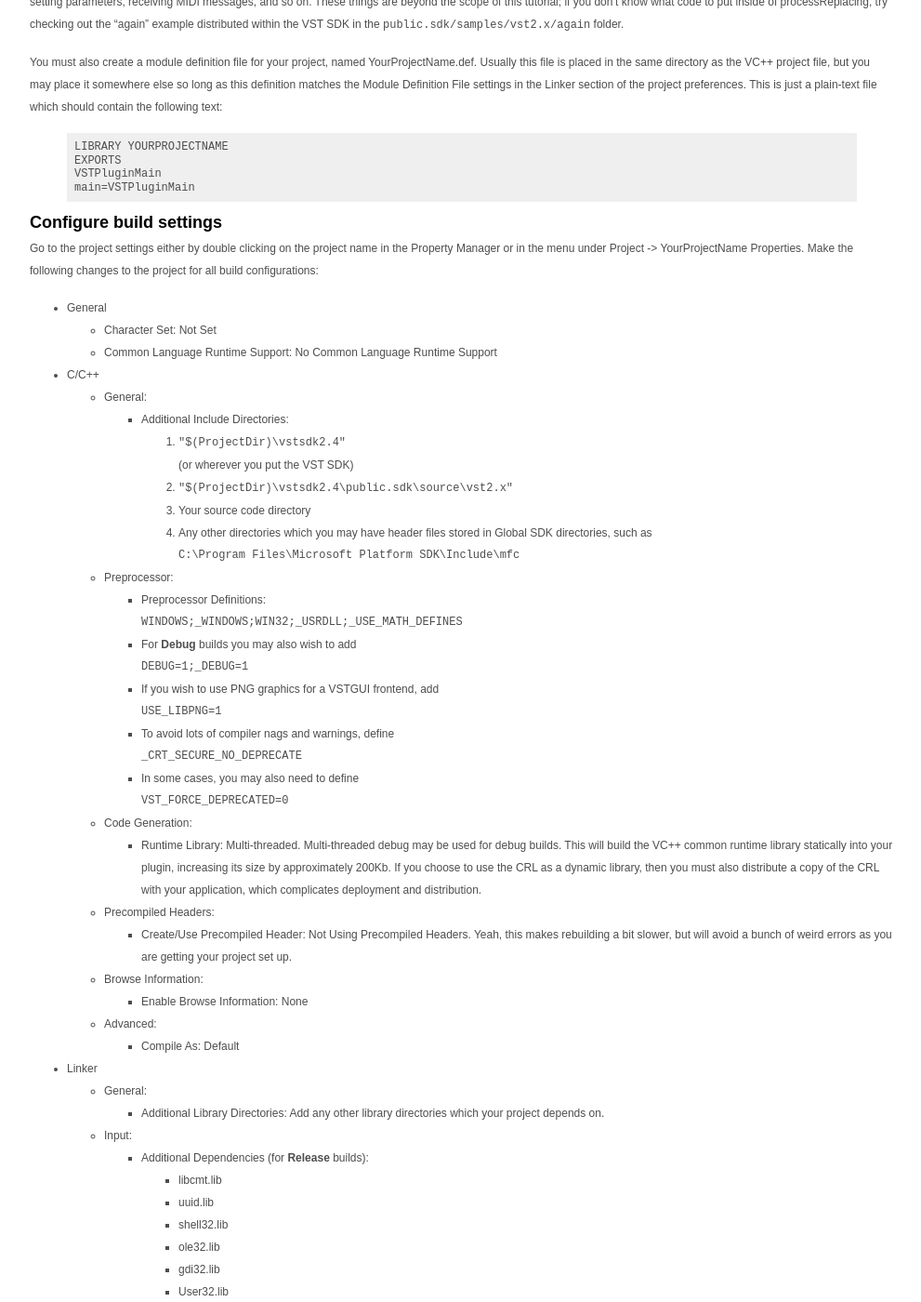
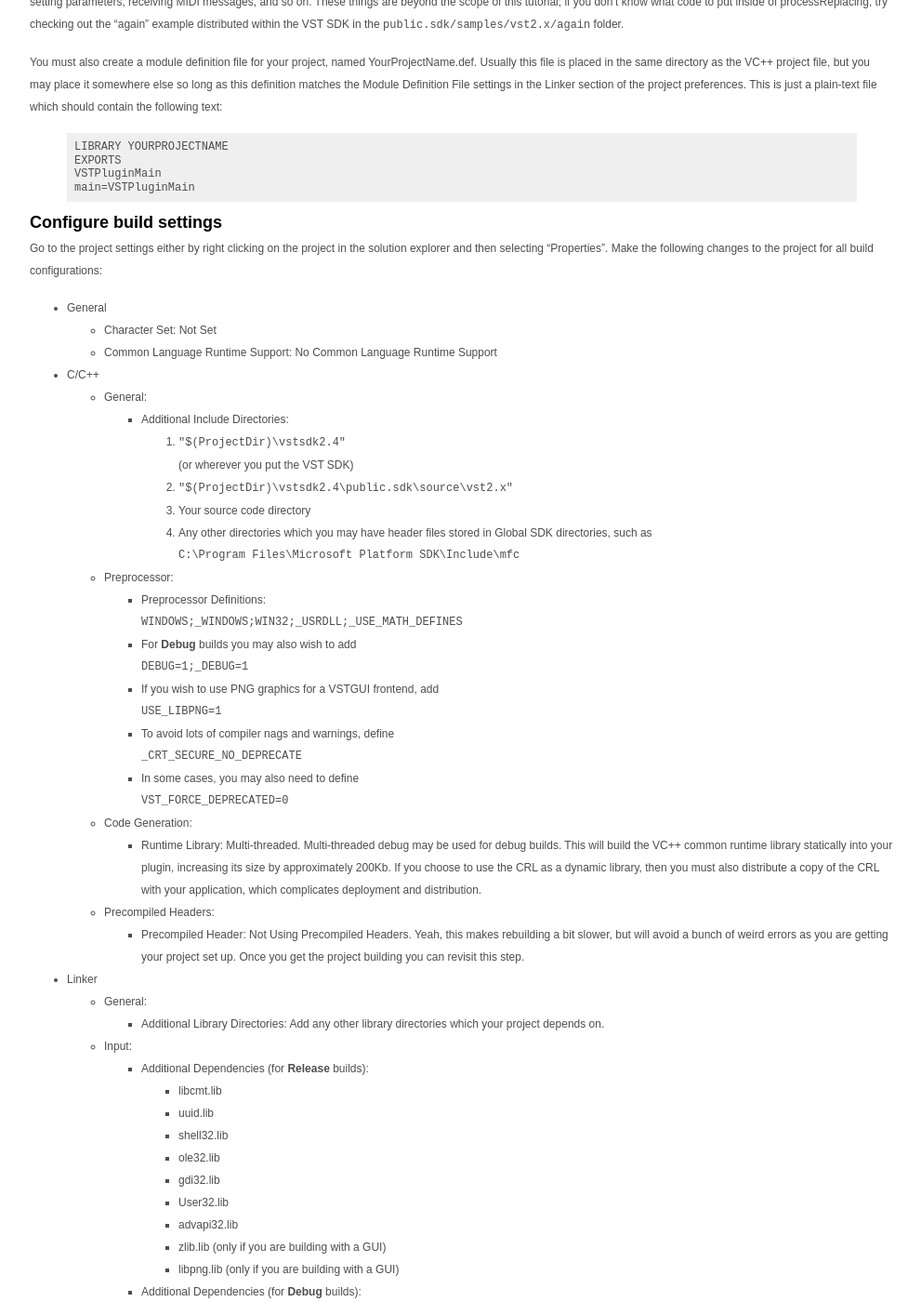
Before and after one commit to teragonaudio/Website, a Jekyll site: the page built from _posts/2010-02-17-How-to-make-VST-plugins-in-Visual-Studio.md, in a window 1280 px wide and 1400 px high, scrolled down 1910 px. Shown: the whole window at 93% size, without its empty margins (143-1134 px from the left). Built offline with Jekyll 4.4.1, drawn with Linux system fonts in a browser that asks for light colours; some of the changed text lies outside the part shown.

Commit message:
Changes for VS2010

```diff
--- a/_posts/2010-02-17-How-to-make-VST-plugins-in-Visual-Studio.md
+++ b/_posts/2010-02-17-How-to-make-VST-plugins-in-Visual-Studio.md
@@ -169,10 +169,9 @@
 Configure build settings
 ------------------------
 
-Go to the project settings either by double clicking on the project name in
-the Property Manager or in the menu under Project -> YourProjectName
-Properties. Make the following changes to the project for all build
-configurations:
+Go to the project settings either by right clicking on the project in the
+solution explorer and then selecting "Properties". Make the following changes
+to the project for all build configurations:
 
 <ul>
 <li>General<ul>
@@ -212,15 +211,10 @@
       complicates deployment and distribution.</li>
   </ul></li>
   <li>Precompiled Headers:<ul>
-    <li>Create/Use Precompiled Header: Not Using Precompiled Headers. Yeah,
-      this makes rebuilding a bit slower, but will avoid a bunch of weird
-      errors as you are getting your project set up.</li>
-  </ul></li>
-  <li>Browse Information:<ul>
-    <li>Enable Browse Information: None</li>
-  </ul></li>
-  <li>Advanced:<ul>
-    <li>Compile As: Default</li>
+    <li>Precompiled Header: Not Using Precompiled Headers. Yeah, this makes
+      rebuilding a bit slower, but will avoid a bunch of weird errors as you
+      are getting your project set up. Once you get the project building you
+      can revisit this step.</li>
   </ul></li>
 </ul></li>
 <li>Linker<ul>
```
Also changed, not shown: other parts of _posts/2010-02-17-How-to-make-VST-plugins-in-Visual-Studio.md (+5 -5 lines).
